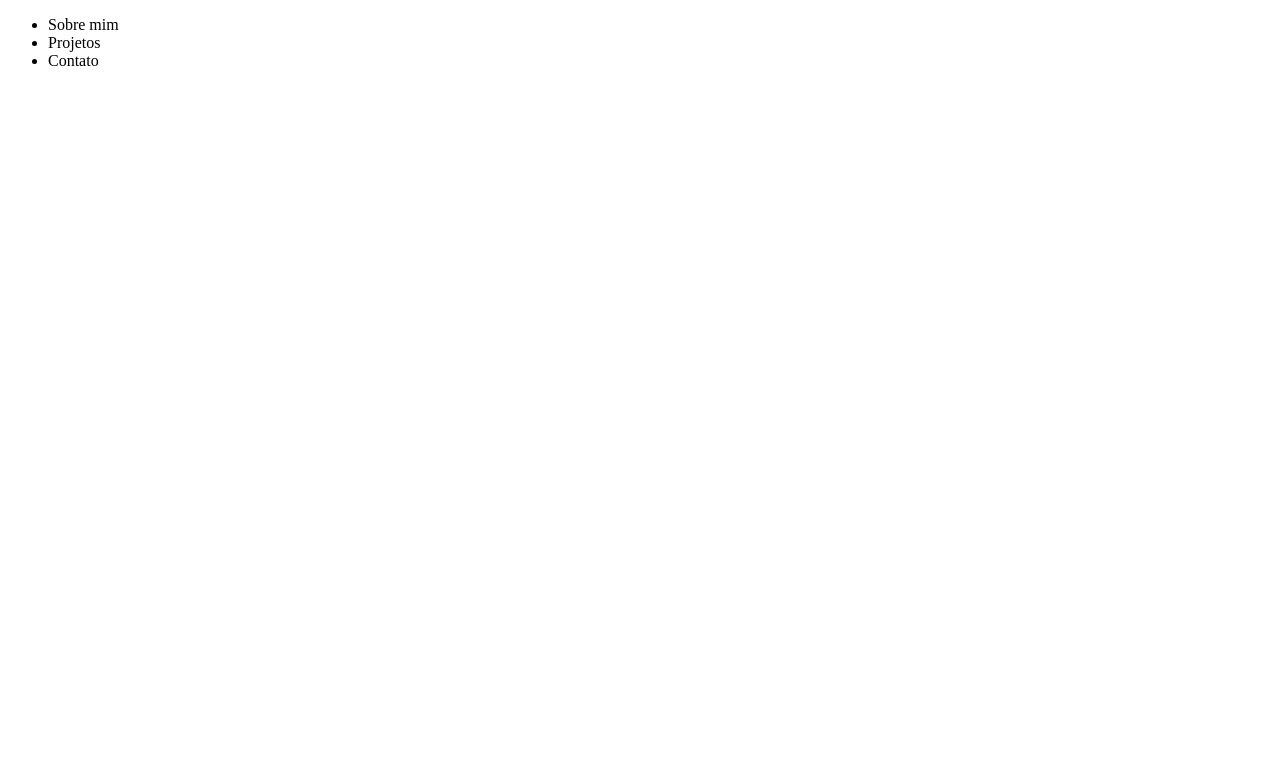
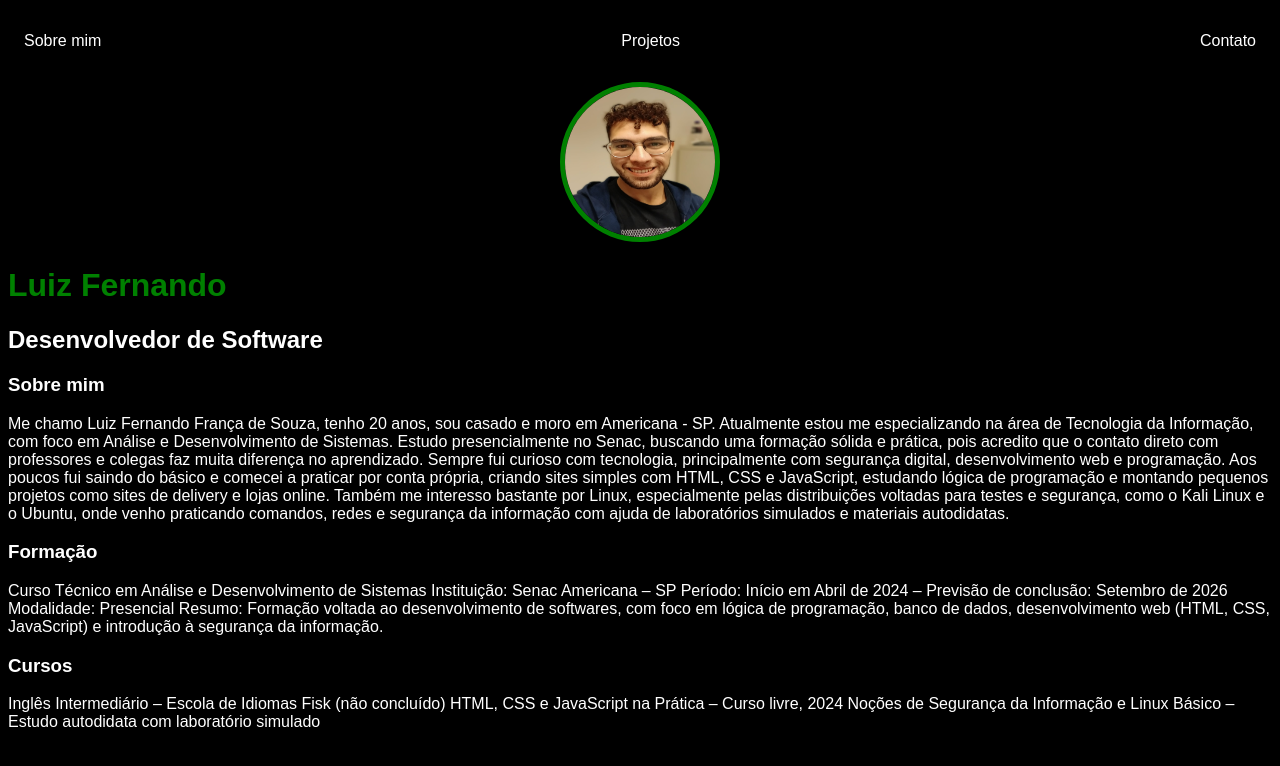
Before and after one commit to Ghosthiils/nada-demais, a plain HTML site: page index.html in a window 1280 px wide. Drawn offline with Linux system fonts and the light colour scheme.

Commit message:
Treinando css e html

```diff
--- a/index.html
+++ b/index.html
@@ -1,26 +1,81 @@
 <!DOCTYPE html>
 <html lang="en">
   <head>
-    <meta charset="UTF-8">
-    <meta name="viewport" content="width=device-width, initial-scale=1.0">
-    <link rel="stylesheet" href="style.css">
+    <meta charset="UTF-8" />
+    <meta name="viewport" content="width=device-width, initial-scale=1.0" />
+    <link rel="stylesheet" href="style.css" />
 
     <title>Document</title>
   </head>
   <body>
+    <div class="texto">
     <nav>
       <ul>
         <li>
-                <a">Sobre mim</a>
+          <a href="index.html">Sobre mim</a>
         </li>
         <li>
-                <a">Projetos</a>
+          <a href="projetos.html">Projetos</a>
         </li>
         <li>
-                <a">Contato</a>
+          <a href="contato.html">Contato</a>
         </li>
       </ul>
     </nav>
+    <header>
+      <div class="center">
+        <img src="img/foto.jpeg" alt="" />
+      </div>
+      <h1>Luiz Fernando</h1>
+      <h2>Desenvolvedor de Software</h2>
+    </header>
+    <main>
+      <section>
+        <h3>Sobre mim</h3>
+        <p>
+          Me chamo Luiz Fernando França de Souza, tenho 20 anos, sou casado e
+          moro em Americana - SP. Atualmente estou me especializando na área de
+          Tecnologia da Informação, com foco em Análise e Desenvolvimento de
+          Sistemas. Estudo presencialmente no Senac, buscando uma formação
+          sólida e prática, pois acredito que o contato direto com professores e
+          colegas faz muita diferença no aprendizado. Sempre fui curioso com
+          tecnologia, principalmente com segurança digital, desenvolvimento web
+          e programação. Aos poucos fui saindo do básico e comecei a praticar
+          por conta própria, criando sites simples com HTML, CSS e JavaScript,
+          estudando lógica de programação e montando pequenos projetos como
+          sites de delivery e lojas online. Também me interesso bastante por
+          Linux, especialmente pelas distribuições voltadas para testes e
+          segurança, como o Kali Linux e o Ubuntu, onde venho praticando
+          comandos, redes e segurança da informação com ajuda de laboratórios
+          simulados e materiais autodidatas.
+        </p>
+      </section>
+      <section>
+        <h3>Formação</h3>
+        <p>
+          Curso Técnico em Análise e Desenvolvimento de Sistemas Instituição:
+          Senac Americana – SP Período: Início em Abril de 2024 – Previsão de
+          conclusão: Setembro de 2026 Modalidade: Presencial Resumo: Formação
+          voltada ao desenvolvimento de softwares, com foco em lógica de
+          programação, banco de dados, desenvolvimento web (HTML, CSS,
+          JavaScript) e introdução à segurança da informação.
+        </p>
+      </section>
+      <section>
+        <h3>Cursos</h3>
+        <p>
+          Inglês Intermediário – Escola de Idiomas Fisk (não concluído) HTML,
+          CSS e JavaScript na Prática – Curso livre, 2024 Noções de Segurança da
+          Informação e Linux Básico – Estudo autodidata com laboratório simulado
+        </p>
+      </section>
+    </main>
 
+    <footer>
+        <a>
+
+        </a>
+    </footer>
+    </div>
   </body>
 </html>
--- a/style.css
+++ b/style.css
@@ -0,0 +1,35 @@
+body {
+    color: white;
+    background-color: black;
+    font-family: Arial, Helvetica, sans-serif;
+}
+ul {
+    display: flex;
+    justify-content: space-between;
+    list-style-type: none;
+    align-items: center;
+    padding: 16px;
+}
+a {
+    color: white;
+    text-decoration: none;
+}
+
+img {
+    width: 150px;
+    height: 150px;
+    border-radius: 50%;
+    border:  5px solid green;
+}
+.center {
+    text-align: center;
+}
+h1 {
+    color: green;
+}
+.texto {
+    padding:  0 px 15px;
+}
+nav a:hover {
+    color: green;
+}
```
Also changed, not shown: contato.html (added), img/foto.jpeg (added), projetos.html (added). Lines whose indentation alone changed are shown as unchanged.
